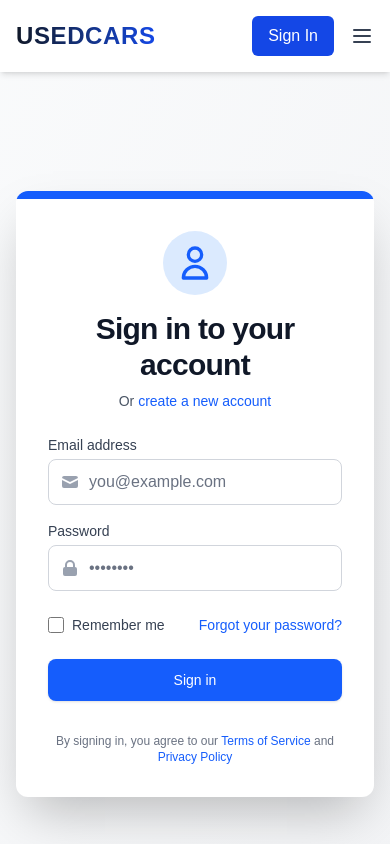
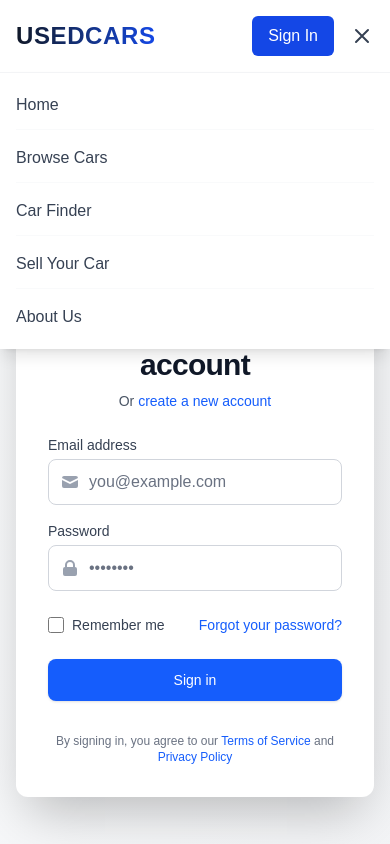
Before and after one commit to RobertSternal/usedcars, a Next.js app in the folder used-cars/: page /signin in a window 390 px wide. Both pictures are taken after a click on the button 362 px from the left and 36 px from the top of the page. Shown: the top 844 px of the page. Built offline with nearby package versions, Linux system fonts and the light colour scheme.

Commit message:
feat: Fixi burger menu

```diff
--- a/used-cars/src/components/Navbar.tsx
+++ b/used-cars/src/components/Navbar.tsx
@@ -141,11 +141,58 @@ export default function Navbar() {
           )}
           <button className="md:hidden" onClick={toggleMobileMenu}>
             <svg xmlns="http://www.w3.org/2000/svg" className="h-6 w-6 text-gray-700" fill="none" viewBox="0 0 24 24" stroke="currentColor">
-              <path strokeLinecap="round" strokeLinejoin="round" strokeWidth={2} d="M4 6h16M4 12h16M4 18h16" />
+              {mobileMenuOpen ? (
+                <path strokeLinecap="round" strokeLinejoin="round" strokeWidth={2} d="M6 18L18 6M6 6l12 12" />
+              ) : (
+                <path strokeLinecap="round" strokeLinejoin="round" strokeWidth={2} d="M4 6h16M4 12h16M4 18h16" />
+              )}
             </svg>
           </button>
         </div>
       </div>
+
+      {/* Mobile Menu */}
+      {mobileMenuOpen && (
+        <div className="md:hidden bg-white border-t border-gray-100 absolute top-full left-0 right-0 shadow-lg py-2">
+          <div className="flex flex-col px-4 space-y-1">
+            <Link
+              href="/"
+              className="block py-3 text-gray-700 hover:text-blue-700 font-medium transition border-b border-gray-50 last:border-0"
+              onClick={() => setMobileMenuOpen(false)}
+            >
+              Home
+            </Link>
+            <Link
+              href="/browse"
+              className="block py-3 text-gray-700 hover:text-blue-700 font-medium transition border-b border-gray-50 last:border-0"
+              onClick={() => setMobileMenuOpen(false)}
+            >
+              Browse Cars
+            </Link>
+            <Link
+              href="/discover"
+              className="block py-3 text-gray-700 hover:text-blue-700 font-medium transition border-b border-gray-50 last:border-0"
+              onClick={() => setMobileMenuOpen(false)}
+            >
+              Car Finder
+            </Link>
+            <Link
+              href="/sell"
+              className="block py-3 text-gray-700 hover:text-blue-700 font-medium transition border-b border-gray-50 last:border-0"
+              onClick={() => setMobileMenuOpen(false)}
+            >
+              Sell Your Car
+            </Link>
+            <Link
+              href="/about"
+              className="block py-3 text-gray-700 hover:text-blue-700 font-medium transition border-b border-gray-50 last:border-0"
+              onClick={() => setMobileMenuOpen(false)}
+            >
+              About Us
+            </Link>
+          </div>
+        </div>
+      )}
     </nav>
   );
 }
```
